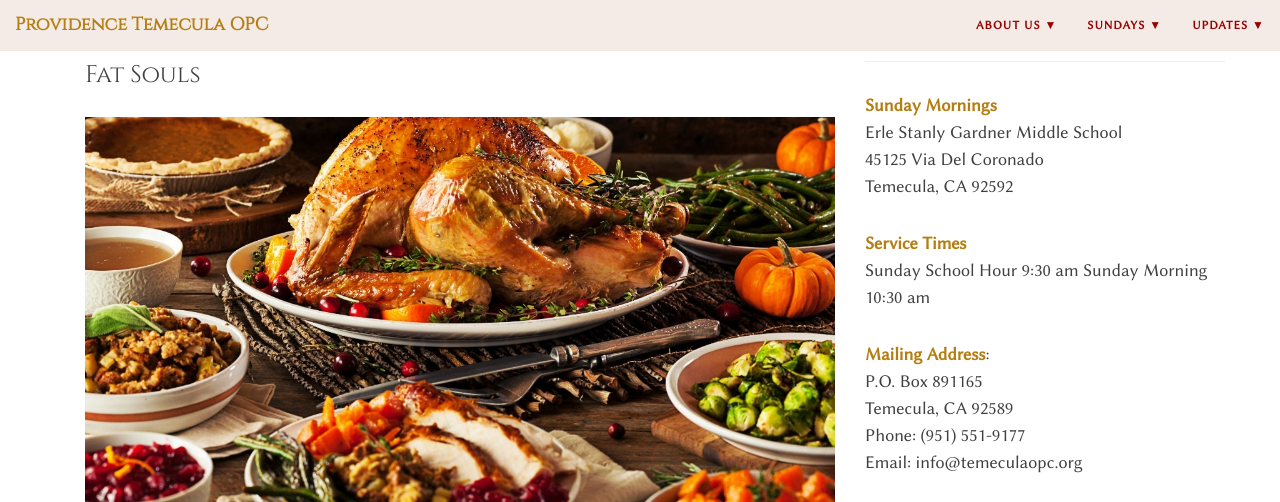
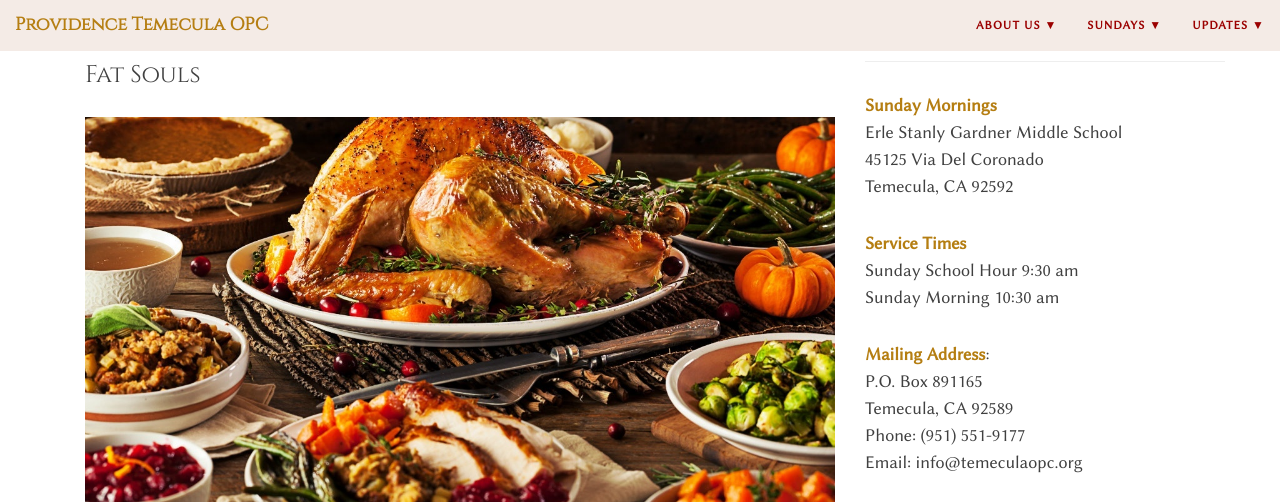
Before and after one commit to japodacaj/temeculaopc.github.io, a Jekyll site: the page built from index.html, in a window 1280 px wide and 900 px high, scrolled down 1382 px, cut to the strip 0-502 px from the top of the window. Built offline with Jekyll 4.4.1, drawn with Linux system fonts in a browser that asks for light colours; nearby versions of some CDN libraries; some of the changed lines change nothing that is shown.

Commit message:
coolness

```diff
--- a/index.html
+++ b/index.html
@@ -116,8 +116,8 @@ bigimg:
       </p>
       <p>
       <strong class="contact-title">Service Times</strong><br />
-      Sunday School Hour 9:30 am
-      Sunday Morning 10:30 am<br />
+      Sunday School Hour 9:30 am<br />
+      Sunday Morning 10:30 am
       </p>
       <p>
       <strong class="contact-title">Mailing Address</strong>:<br />
```
